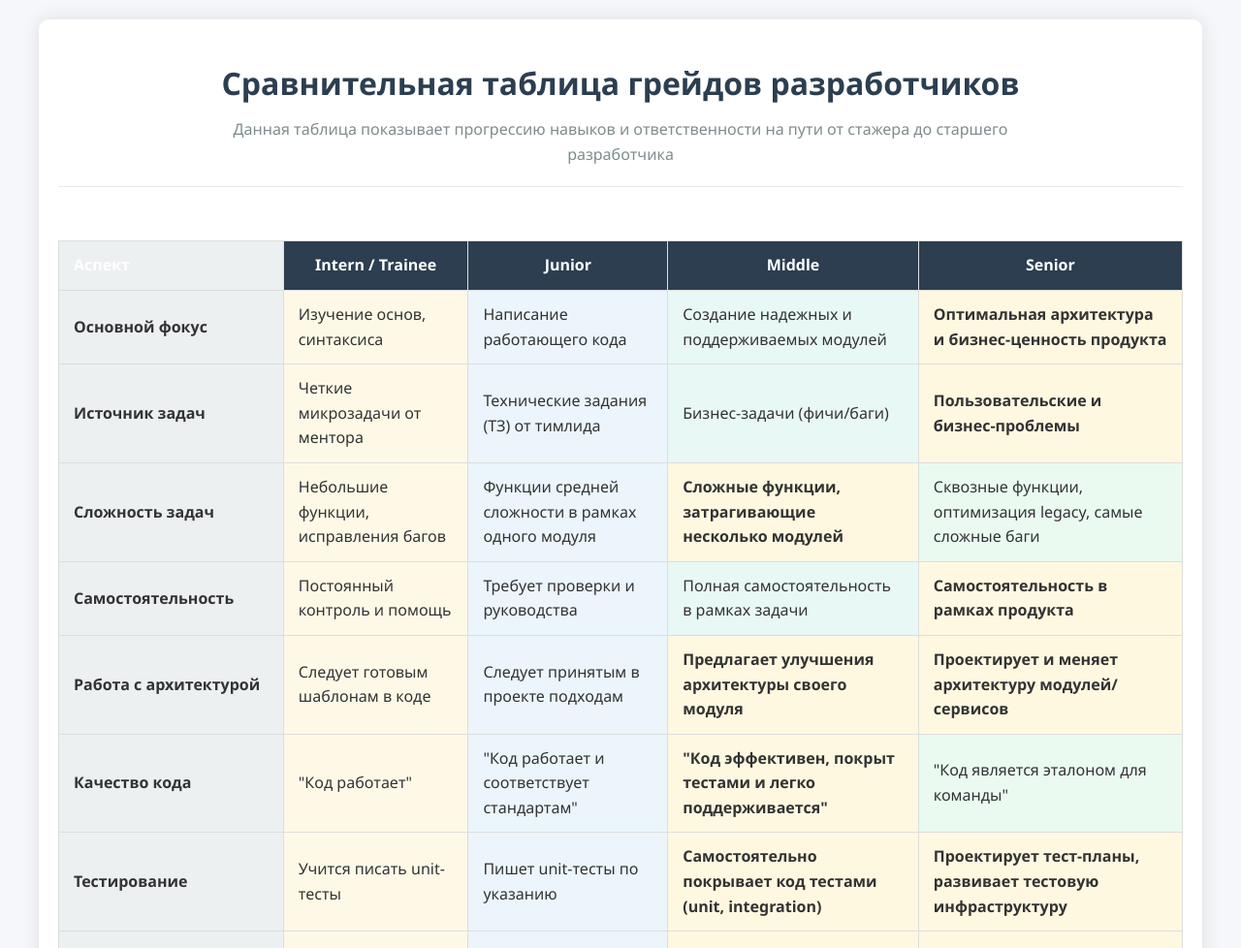
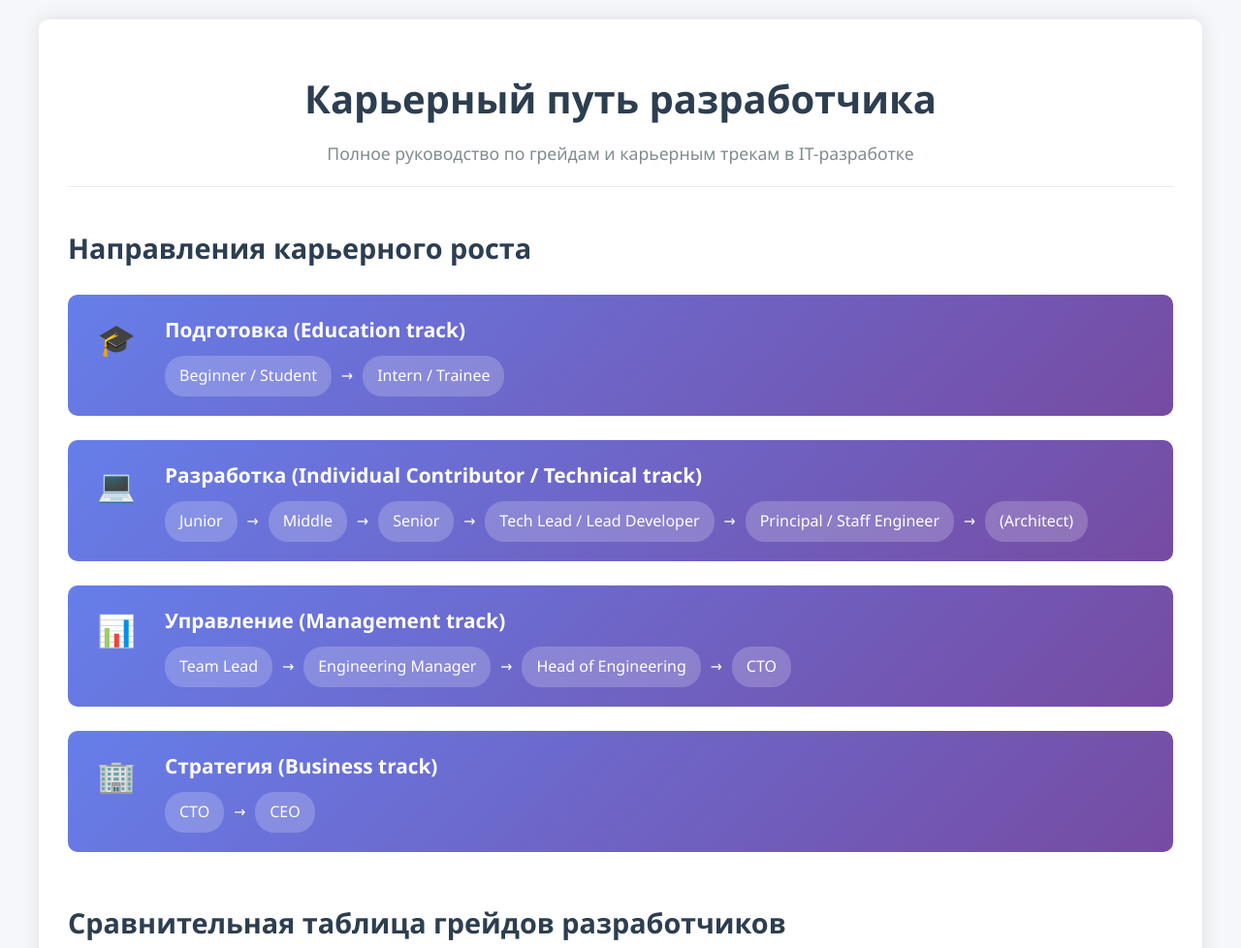
Before and after one commit to aruytehno/developer-grades-roadmap, a plain HTML site: page index.html in a window 1280 px wide. Shown: the top 978 px of the page at 97% size. Drawn offline with Linux system fonts and the light colour scheme.

Commit message:
feat: add complete developer career roadmap with visual tracks
- Add comprehensive career tracks section with 4 main paths:
  - Education track (Beginner → Intern)
  - Technical track (Junior → Architect)
  - Management track (Team Lead → CTO)
  - Business track (CTO → CEO)

- Implement responsive track cards with icons and gradient backgrounds
- Add interactive grade level badges with hover effects
- Maintain existing comparison table functionality
- Improve overall layout and visual hierarchy
- Enhance mobile responsiveness for all components

The update provides complete career progression guidance for developers

```diff
--- a/index.html
+++ b/index.html
@@ -3,16 +3,75 @@
 <head>
     <meta charset="UTF-8">
     <meta name="viewport" content="width=device-width, initial-scale=1.0">
-    <title>Сравнение грейдов разработчиков</title>
-  <!-- Main CSS File -->
+    <title>Карьерный путь разработчика</title>
     <link href="style.css" rel="stylesheet">
 </head>
 <body>
     <div class="container">
         <header>
-            <h1>Сравнительная таблица грейдов разработчиков</h1>
+            <h1>Карьерный путь разработчика</h1>
+            <p class="description">Полное руководство по грейдам и карьерным трекам в IT-разработке</p>
+        </header>
+
+        <!-- Career Tracks Section -->
+        <section class="career-tracks">
+            <h2>Направления карьерного роста</h2>
+
+            <div class="track">
+                <div class="track-icon">🎓</div>
+                <div class="track-content">
+                    <h3>Подготовка (Education track)</h3>
+                    <div class="track-path">
+                        <span class="grade-level">Beginner / Student</span> →
+                        <span class="grade-level">Intern / Trainee</span>
+                    </div>
+                </div>
+            </div>
+
+            <div class="track">
+                <div class="track-icon">💻</div>
+                <div class="track-content">
+                    <h3>Разработка (Individual Contributor / Technical track)</h3>
+                    <div class="track-path">
+                        <span class="grade-level">Junior</span> →
+                        <span class="grade-level">Middle</span> →
+                        <span class="grade-level">Senior</span> →
+                        <span class="grade-level">Tech Lead / Lead Developer</span> →
+                        <span class="grade-level">Principal / Staff Engineer</span> →
+                        <span class="grade-level">(Architect)</span>
+                    </div>
+                </div>
+            </div>
+
+            <div class="track">
+                <div class="track-icon">📊</div>
+                <div class="track-content">
+                    <h3>Управление (Management track)</h3>
+                    <div class="track-path">
+                        <span class="grade-level">Team Lead</span> →
+                        <span class="grade-level">Engineering Manager</span> →
+                        <span class="grade-level">Head of Engineering</span> →
+                        <span class="grade-level">CTO</span>
+                    </div>
+                </div>
+            </div>
+
+            <div class="track">
+                <div class="track-icon">🏢</div>
+                <div class="track-content">
+                    <h3>Стратегия (Business track)</h3>
+                    <div class="track-path">
+                        <span class="grade-level">CTO</span> →
+                        <span class="grade-level">CEO</span>
+                    </div>
+                </div>
+            </div>
+        </section>
+
+        <!-- Comparison Table Section -->
+        <section class="comparison-section">
+            <h2>Сравнительная таблица грейдов разработчиков</h2>
             <p class="description">Данная таблица показывает прогрессию навыков и ответственности на пути от стажера до старшего разработчика</p>
-        </header>
 
             <div class="table-container">
                 <table>
@@ -120,6 +179,7 @@
                     </tbody>
                 </table>
             </div>
+        </section>
 
         <footer>
             <p>Используйте эту таблицу для оценки своего уровня и планирования карьерного роста</p>
--- a/style.css
+++ b/style.css
@@ -1,3 +1,4 @@
+/* style.css */
 * {
     box-sizing: border-box;
     margin: 0;
@@ -18,12 +19,12 @@
     background: white;
     border-radius: 10px;
     box-shadow: 0 0 20px rgba(0, 0, 0, 0.1);
-            padding: 20px;
+    padding: 30px;
 }
 
 header {
     text-align: center;
-            margin-bottom: 30px;
+    margin-bottom: 40px;
     padding: 20px 0;
     border-bottom: 1px solid #eaeaea;
 }
@@ -31,27 +32,88 @@
 h1 {
     color: #2c3e50;
     margin-bottom: 10px;
+    font-size: 2.5em;
+}
+
+h2 {
+    color: #2c3e50;
+    margin: 40px 0 20px 0;
+    font-size: 1.8em;
 }
 
 .description {
     color: #7f8c8d;
     max-width: 800px;
     margin: 0 auto;
+    font-size: 1.1em;
+}
+
+/* Career Tracks Styles */
+.career-tracks {
+    margin-bottom: 50px;
+}
+
+.track {
+    display: flex;
+    align-items: flex-start;
+    margin: 25px 0;
+    padding: 20px;
+    background: linear-gradient(135deg, #667eea 0%, #764ba2 100%);
+    border-radius: 10px;
+    color: white;
+}
+
+.track-icon {
+    font-size: 2em;
+    margin-right: 20px;
+    min-width: 60px;
+    text-align: center;
+}
+
+.track-content h3 {
+    margin: 0 0 10px 0;
+    color: white;
+    font-size: 1.3em;
+}
+
+.track-path {
+    display: flex;
+    flex-wrap: wrap;
+    gap: 10px;
+    align-items: center;
+}
+
+.grade-level {
+    background: rgba(255, 255, 255, 0.2);
+    padding: 8px 15px;
+    border-radius: 20px;
+    font-weight: 500;
+    transition: all 0.3s ease;
+}
+
+.grade-level:hover {
+    background: rgba(255, 255, 255, 0.3);
+    transform: translateY(-2px);
+}
+
+/* Table Styles */
+.comparison-section {
+    margin-top: 40px;
 }
 
 .table-container {
     overflow-x: auto;
+    margin: 30px 0;
 }
 
 table {
     width: 100%;
     border-collapse: collapse;
-            margin: 25px 0;
     min-width: 800px;
 }
 
 th, td {
-            padding: 12px 15px;
+    padding: 15px;
     text-align: left;
     border: 1px solid #ddd;
 }
@@ -61,6 +123,7 @@
     color: white;
     position: sticky;
     top: 0;
+    font-weight: 600;
 }
 
 tr:nth-child(even) {
@@ -69,6 +132,7 @@
 
 tr:hover {
     background-color: #e8f4fc;
+    transition: background-color 0.2s ease;
 }
 
 .grade-header {
@@ -76,12 +140,16 @@
     font-weight: bold;
     background-color: #2c3e50;
     color: white;
+    min-width: 120px;
 }
 
 .aspect {
     font-weight: 600;
     background-color: #ecf0f1;
     width: 20%;
+    position: sticky;
+    left: 0;
+    z-index: 1;
 }
 
 .intern {
@@ -103,18 +171,74 @@
 .highlight {
     background-color: #fff8e1;
     font-weight: 600;
+    position: relative;
+}
+
+.highlight::after {
+    content: '★';
+    position: absolute;
+    top: 5px;
+    right: 5px;
+    color: #f39c12;
+    font-size: 0.8em;
 }
 
 footer {
     text-align: center;
-            margin-top: 30px;
+    margin-top: 50px;
+    padding-top: 20px;
+    border-top: 1px solid #eaeaea;
     color: #7f8c8d;
     font-size: 0.9em;
 }
 
+/* Responsive Design */
 @media (max-width: 768px) {
+    .container {
+        padding: 15px;
+    }
+
+    h1 {
+        font-size: 2em;
+    }
+
+    h2 {
+        font-size: 1.5em;
+    }
+
+    .track {
+        flex-direction: column;
+        text-align: center;
+    }
+
+    .track-icon {
+        margin-right: 0;
+        margin-bottom: 15px;
+    }
+
+    .track-path {
+        justify-content: center;
+    }
+
     th, td {
-                padding: 8px 10px;
+        padding: 10px;
+        font-size: 0.9em;
+    }
+
+    .grade-level {
+        padding: 6px 12px;
         font-size: 0.9em;
     }
 }
+
+@media (max-width: 480px) {
+    .track-path {
+        flex-direction: column;
+        gap: 8px;
+    }
+
+    .grade-level {
+        width: 100%;
+        text-align: center;
+    }
+}
```
Also changed, not shown: 1 other file. Lines whose indentation alone changed are shown as unchanged.
